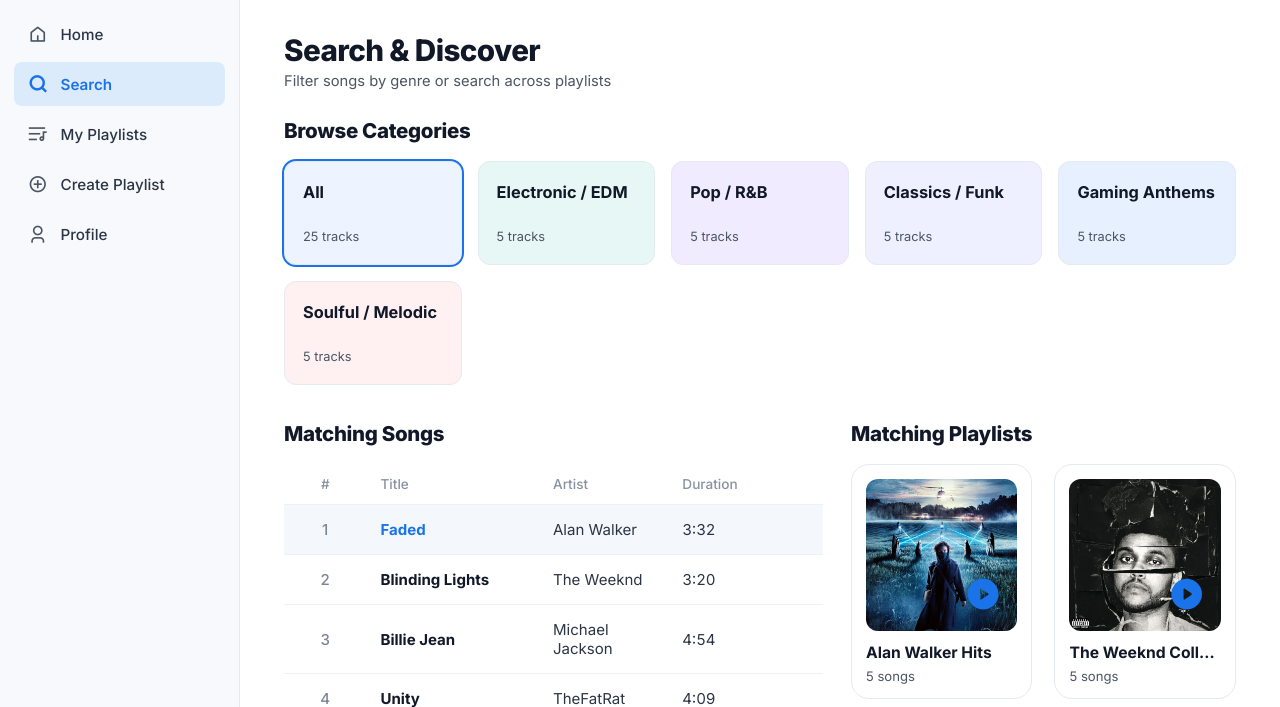
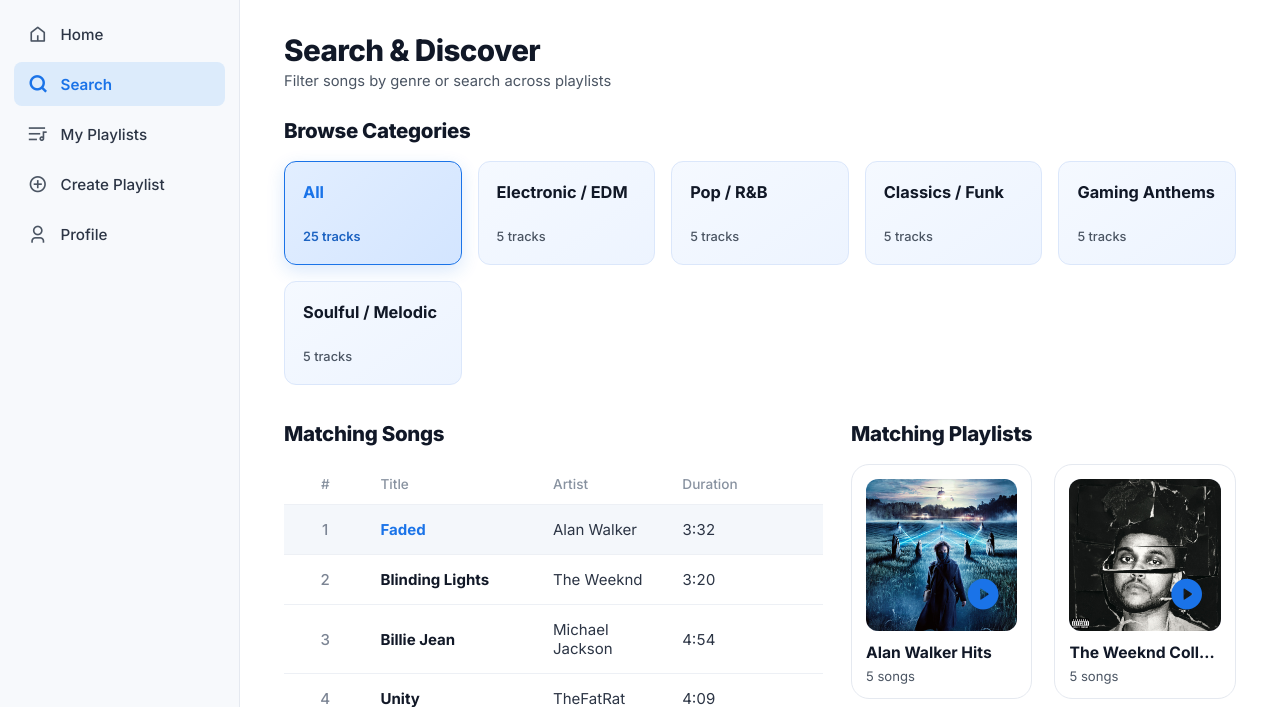
Before and after one commit to mohamedhanfal/SoundGrid, a Laravel app: page /search in a window 1280 px wide. Shown: the part 68-775 px from the top of the page. Run offline with Laravel 12, Linux system fonts and the light colour scheme; data comes from the database, SQL or seed files in the repository; style sheets or scripts are compiled from the project's sources; some libraries are stand-ins or nearby versions.

Commit message:
style: update home and search page styles for improved UI consistency

```diff
--- a/resources/css/pages/search.css
+++ b/resources/css/pages/search.css
@@ -34,54 +34,46 @@
   justify-content: space-between;
   min-height: 104px;
   padding: 20px 18px;
-  border: 1px solid var(--border-light);
+  background: linear-gradient(145deg, #f5f9ff 0%, #edf4ff 100%);
+  border: 1.5px solid #dbe7fb;
   border-radius: var(--radius-md);
   cursor: pointer;
-  transition: transform var(--transition-fast), box-shadow var(--transition-fast);
+  transition: transform var(--transition-fast), box-shadow var(--transition-fast), border-color var(--transition-fast), background var(--transition-fast);
 }
 
 .category-tile:hover {
+  background: linear-gradient(145deg, #ecf3ff 0%, #e1edff 100%);
+  border-color: #93bbf5;
   transform: translateY(-3px);
   box-shadow: var(--shadow-card-hover);
 }
 
 .category-tile.is-selected {
-  outline: 2.5px solid var(--primary-blue);
+  background: linear-gradient(135deg, #e2eeff 0%, #d3e5ff 100%);
+  border-color: var(--primary-blue);
+  box-shadow: 0 6px 18px rgba(26, 115, 232, 0.16);
 }
 
 .category-tile__title {
   font-size: 1.02rem;
   font-weight: 700;
   color: var(--text-dark);
+  transition: color var(--transition-fast);
+}
+
+.category-tile.is-selected .category-tile__title {
+  color: var(--primary-blue);
 }
 
 .category-tile__count {
   font-size: 0.8rem;
+  font-weight: 500;
   color: var(--text-secondary);
 }
 
-.category-tile--all {
-  background-color: #eef4ff;
-}
-
-.category-tile--calm {
-  background-color: #e6f0ff;
-}
-
-.category-tile--pop {
-  background-color: #f1ebff;
-}
-
-.category-tile--electronic {
-  background-color: #e6f7f5;
-}
-
-.category-tile--classical {
-  background-color: #eef0ff;
-}
-
-.category-tile--acoustic {
-  background-color: #fff1f2;
+.category-tile.is-selected .category-tile__count {
+  color: #1d63c2;
+  font-weight: 600;
 }
 
 .playlist-cards-grid--compact {
--- a/resources/views/home/search.blade.php
+++ b/resources/views/home/search.blade.php
@@ -18,32 +18,32 @@
     </div>
 
     <div class="category-grid">
-      <div class="category-tile category-tile--all is-selected" data-genre="">
+      <div class="category-tile is-selected" data-genre="">
         <div class="category-tile__title">All</div>
         <div class="category-tile__count">25 tracks</div>
       </div>
 
-      <div class="category-tile category-tile--electronic" data-genre="Electronic / EDM">
+      <div class="category-tile" data-genre="Electronic / EDM">
         <div class="category-tile__title">Electronic / EDM</div>
         <div class="category-tile__count">5 tracks</div>
       </div>
 
-      <div class="category-tile category-tile--pop" data-genre="Pop / R&B">
+      <div class="category-tile" data-genre="Pop / R&B">
         <div class="category-tile__title">Pop / R&amp;B</div>
         <div class="category-tile__count">5 tracks</div>
       </div>
 
-      <div class="category-tile category-tile--classical" data-genre="Classics / Funk">
+      <div class="category-tile" data-genre="Classics / Funk">
         <div class="category-tile__title">Classics / Funk</div>
         <div class="category-tile__count">5 tracks</div>
       </div>
 
-      <div class="category-tile category-tile--calm" data-genre="Gaming Anthems">
+      <div class="category-tile" data-genre="Gaming Anthems">
         <div class="category-tile__title">Gaming Anthems</div>
         <div class="category-tile__count">5 tracks</div>
       </div>
 
-      <div class="category-tile category-tile--acoustic" data-genre="Soulful / Melodic">
+      <div class="category-tile" data-genre="Soulful / Melodic">
         <div class="category-tile__title">Soulful / Melodic</div>
         <div class="category-tile__count">5 tracks</div>
       </div>
```
Also changed, not shown: resources/css/pages/home.css (+18 -20 lines).
